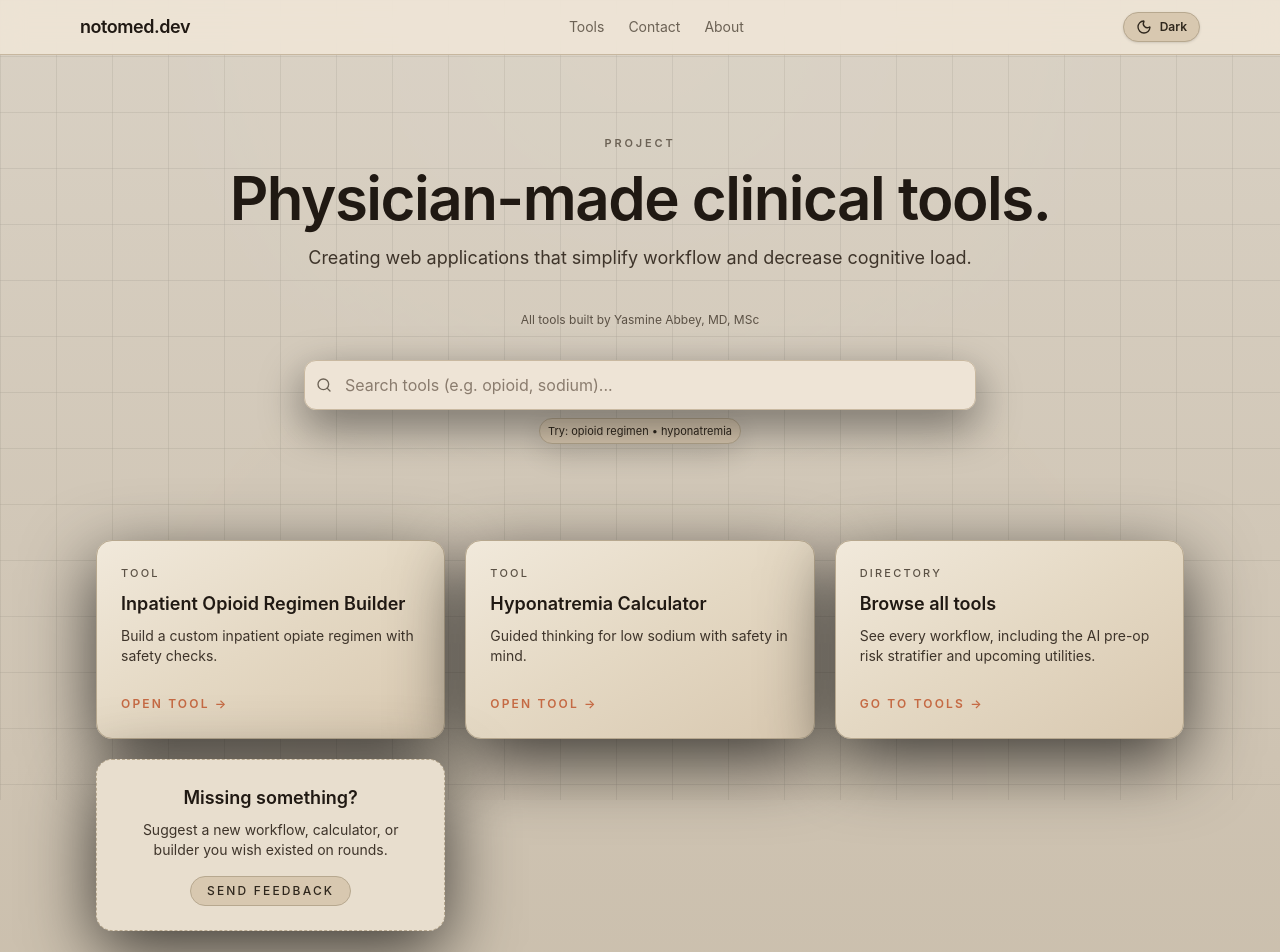
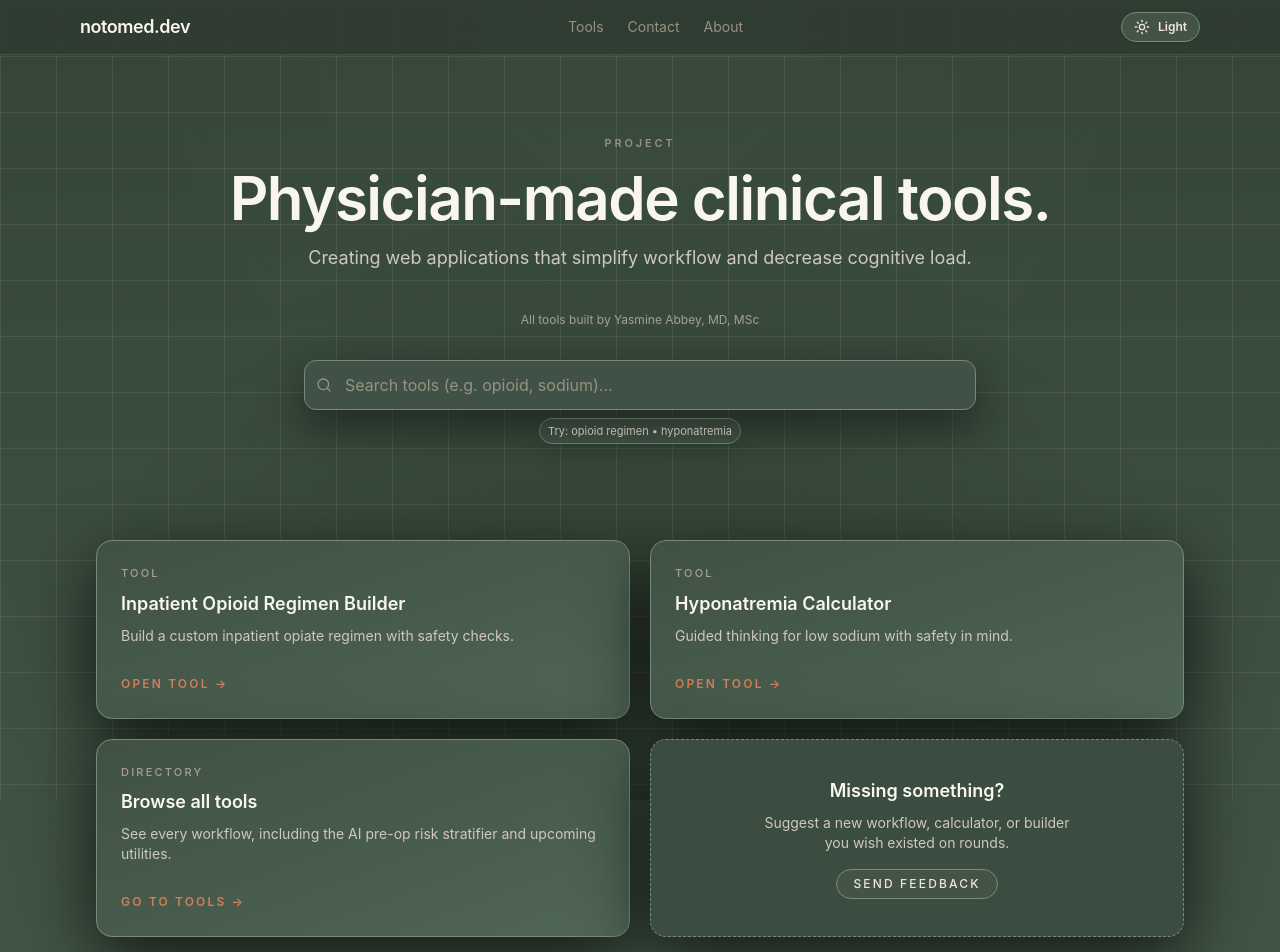
Before and after one commit to NotoMD-dev/notomed-site, a Next.js app: page / in a window 1280 px wide. Shown: the top 952 px of the page. Built offline with nearby package versions, Linux system fonts and the light colour scheme.

Commit message:
Set dark default theme and restore large hero cards

```diff
--- a/src/app/page.tsx
+++ b/src/app/page.tsx
@@ -167,7 +167,7 @@
         </section>
 
         <section id="tools" className="scroll-mt-24">
-          <div className="grid grid-cols-1 gap-5 md:grid-cols-2 xl:grid-cols-3">
+          <div className="grid grid-cols-1 gap-5 md:grid-cols-2">
             {displayedTools.map((tool) => (
               <Link
                 key={tool.id}
--- a/src/components/ThemeProvider.tsx
+++ b/src/components/ThemeProvider.tsx
@@ -15,9 +15,7 @@
   if (typeof window === "undefined") return "dark";
   const stored = window.localStorage.getItem("notomed-theme");
   if (stored === "dark" || stored === "light") return stored;
-  return window.matchMedia("(prefers-color-scheme: light)").matches
-    ? "light"
-    : "dark";
+  return "dark";
 }
 
 export function ThemeProvider({ children }: { children: React.ReactNode }) {
```
